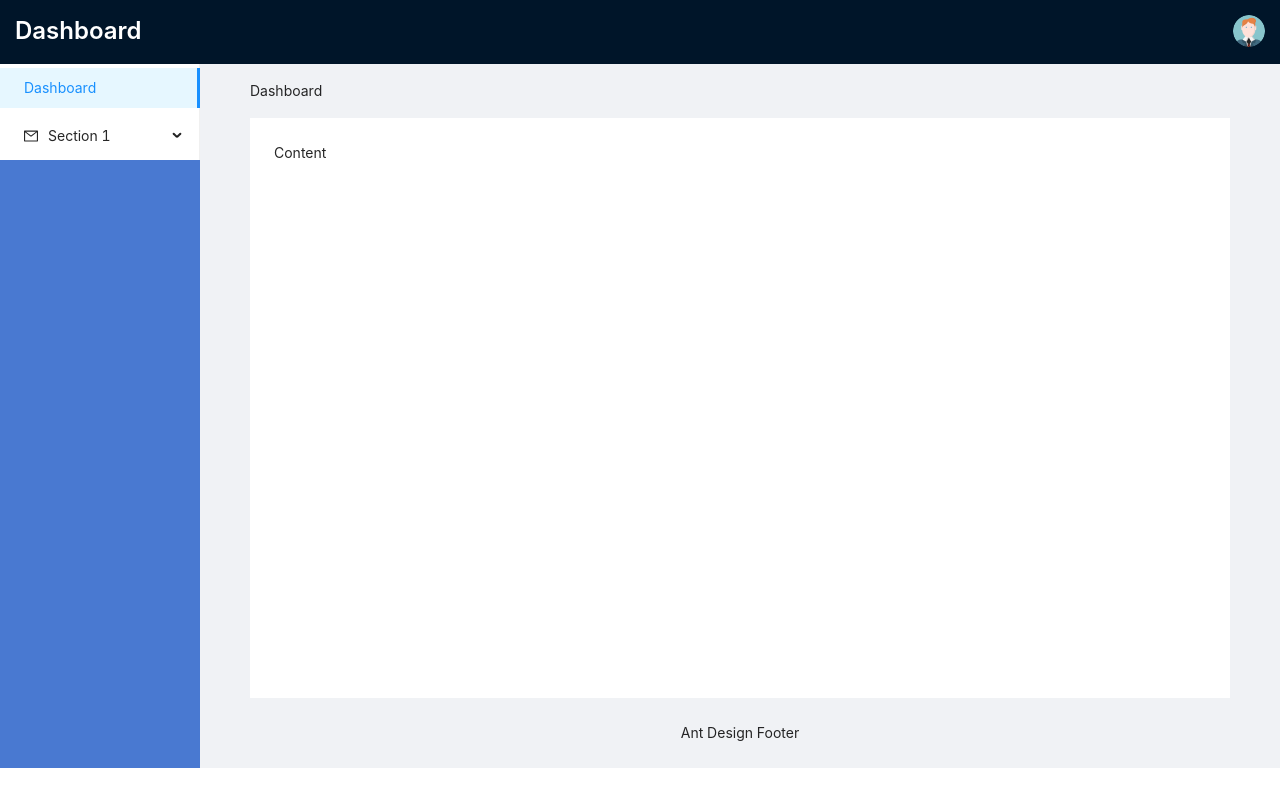
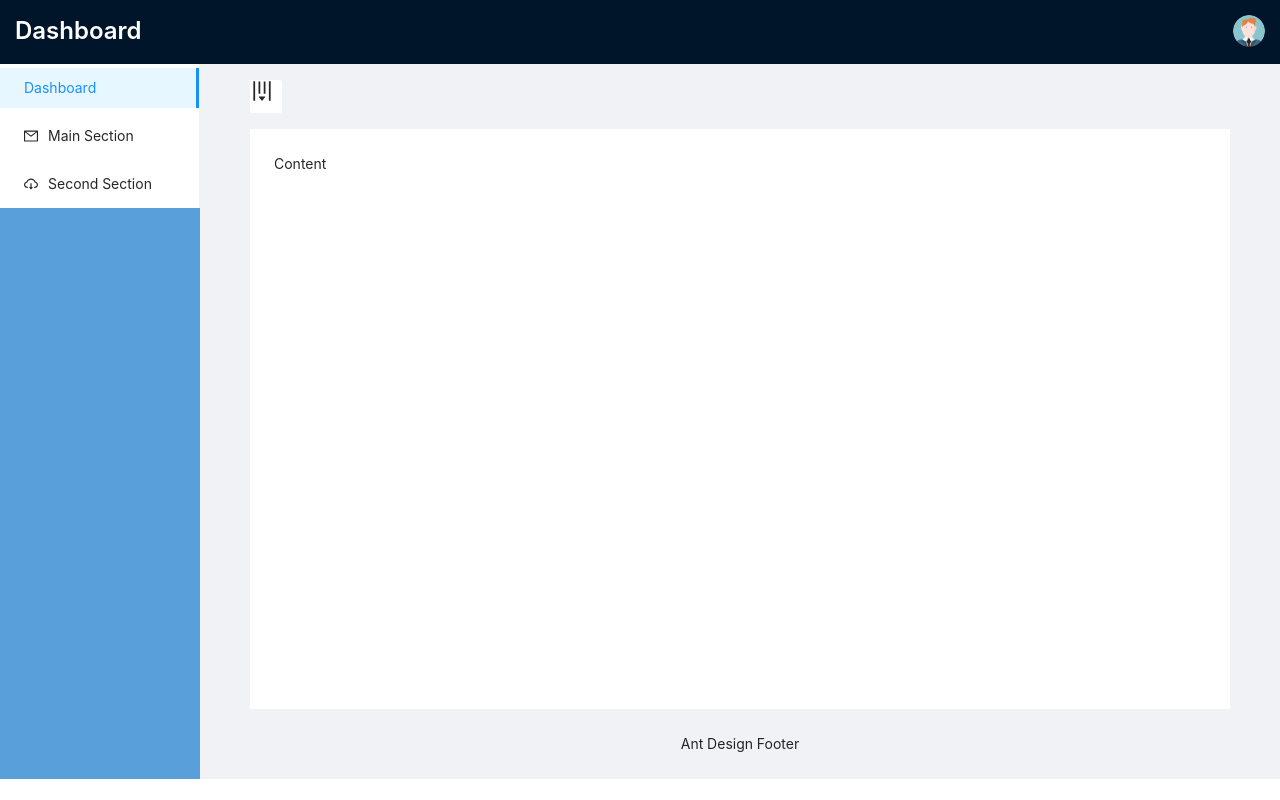
Before and after one commit to fsalviati/Dashboard-Layout---React-Ant-Framework, a React (Create React App) app: page / in a window 1280 px wide. Built offline with nearby package versions, Linux system fonts and the light colour scheme.

Commit message:
Add files via upload

```diff
--- a/src/App.css
+++ b/src/App.css
@@ -8,54 +8,19 @@
   float: right;
 }
 
-.title1{
+.title1 {
   color: white;
 }
 .sider{
-  background: rgb(73, 121, 209);
+  background: rgb(89, 160, 218);
 }
+
 .site-layout-content{
   background: #fff;
   padding: 24px;
   min-height: 580px;
 }
 
-
 .header{
   padding: 15px;
 }
-
-.App-logo {
-  height: 40vmin;
-  pointer-events: none;
-}
-
-@media (prefers-reduced-motion: no-preference) {
-  .App-logo {
-    animation: App-logo-spin infinite 20s linear;
-  }
-}
-
-.App-header {
-  background-color: #282c34;
-  min-height: 100vh;
-  display: flex;
-  flex-direction: column;
-  align-items: center;
-  justify-content: center;
-  font-size: calc(10px + 2vmin);
-  color: white;
-}
-
-.App-link {
-  color: #61dafb;
-}
-
-@keyframes App-logo-spin {
-  from {
-    transform: rotate(0deg);
-  }
-  to {
-    transform: rotate(360deg);
-  }
-}
--- a/src/App.js
+++ b/src/App.js
@@ -1,12 +1,38 @@
 import React from 'react';
 import './App.css';
-import { Layout, Menu, Breadcrumb } from 'antd';
+import { Layout, Menu, Breadcrumb, Tree } from 'antd';
 import Title from 'antd/lib/typography/Title';
 import Avatar from 'antd/lib/avatar/avatar';
-import { MailOutlined } from '@ant-design/icons';
+import {
+  MailOutlined,
+  UsergroupAddOutlined,
+  DownloadOutlined,
+  CloudDownloadOutlined,
+  DownOutlined,
+  FrownOutlined,
+  FrownFilled,
+  MenuFoldOutlined,
+} from '@ant-design/icons';
 
 const { SubMenu } = Menu;
 const { Header, Footer, Sider, Content } = Layout;
+
+const treeData = [
+  {
+    title: '',
+    key: '0-0',
+    children: [
+      {
+        title: 'Leaf 1',
+        key: '0-0-0',
+      },
+      {
+        title: 'Leaf 2',
+        key: '0-0-1',
+      },
+    ],
+  },
+];
 
 function App() {
   return (
@@ -17,23 +43,34 @@ function App() {
           <Title style={{ color: 'white' }} level={3}>Dashboard</Title>
         </Header>
         <Layout>
-          <Sider className='sider'>
+          <Sider className='sider' breakpoint="sm" collapsedWidth="150" >
             <Menu
               defaultSelectedKeys={['Dashboard']}
               mode="inline"
             >
-              <Menu.Item key='Dashboard'>
+              <Menu.Item key='Dashboard' breakpoint="sm">
                 Dashboard
               </Menu.Item>
               <SubMenu icon={<MailOutlined />}
                 title={
                   <span>
-                    <span>Section 1</span>
+                    <span>Main Section</span>
                   </span>
                 }>
-                <Menu.ItemGroup key='AboutUS' title='Country'>
-                  <Menu.Item key='location1'>Sub-section 1</Menu.Item>
-                  <Menu.Item key='location2'>Sub-section 2</Menu.Item>
+                <Menu.ItemGroup key='section1' title='Section 1'>
+                  <Menu.Item key='sub1Section1' breakpoint="sm" icon={<UsergroupAddOutlined />}><span className="menuStyle">Sub-section 1</span></Menu.Item>
+                  <Menu.Item key='sub1Section2' breakpoint="sm" icon={<DownloadOutlined />}><span className="menuStyle">Sub-section 2</span></Menu.Item>
+                </Menu.ItemGroup>
+              </SubMenu>
+              <SubMenu icon={<CloudDownloadOutlined />}
+                title={
+                  <span>
+                    <span>Second Section</span>
+                  </span>
+                }>
+                <Menu.ItemGroup key='section2' title='Section 2'>
+                  <Menu.Item key='sub2Section1' breakpoint="sm" icon={<UsergroupAddOutlined />}><span className="menuStyle">Sub-section 1</span></Menu.Item>
+                  <Menu.Item key='sub2Section2' breakpoint="sm" icon={<DownloadOutlined />}><span className="menuStyle">Sub-section 2</span></Menu.Item>
                 </Menu.ItemGroup>
               </SubMenu>
             </Menu>
@@ -41,7 +78,13 @@ function App() {
           <Layout>
             <Content style={{ padding: '0 50px' }}>
               <Breadcrumb style={{ margin: '16px 0' }}>
-                <Breadcrumb.Item>Dashboard</Breadcrumb.Item>
+                <Tree
+                  showIcon
+                  defaultSelectedKeys={['0-0-0']}
+                  switcherIcon={<MenuFoldOutlined style={{ fontSize: '22px' }} />}
+                  treeData={treeData}
+                />
+
               </Breadcrumb>
               <div className="site-layout-content">Content</div>
             </Content>
```
